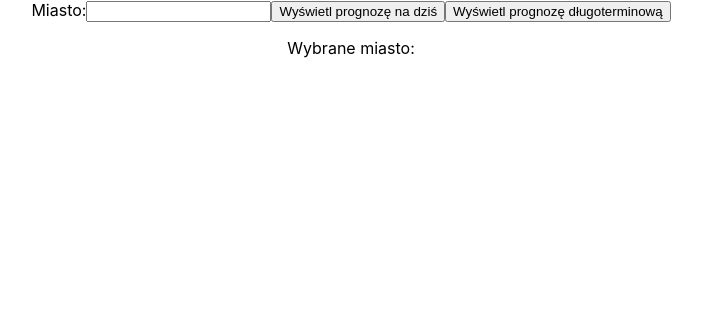
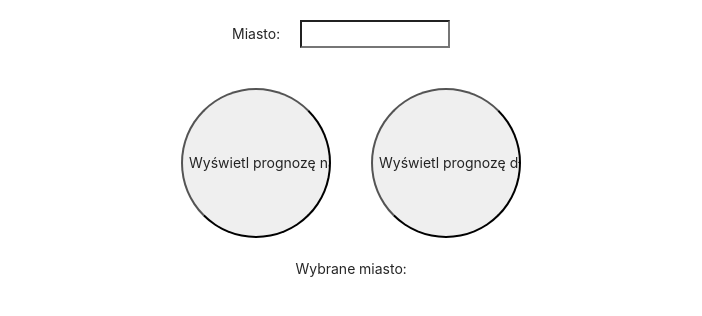
Before and after one commit to ewelina-wierzbicka/weather-app, a React (Create React App) app: page / in a window 1280 px wide. Shown: the top 316 px of the page, without its empty margins (289-991 px from the left). Built offline with nearby package versions, Linux system fonts and the light colour scheme.

Commit message:
change Form component to functional component, add react-jss

```diff
--- a/package.json
+++ b/package.json
@@ -6,8 +6,10 @@
     "@testing-library/jest-dom": "^4.2.4",
     "@testing-library/react": "^9.5.0",
     "@testing-library/user-event": "^7.2.1",
+    "antd": "^4.4.2",
     "react": "^16.13.1",
     "react-dom": "^16.13.1",
+    "react-jss": "^10.3.0",
     "react-scripts": "3.4.1"
   },
   "scripts": {
--- a/src/App.css
+++ b/src/App.css
@@ -1,3 +1,5 @@
+@import '~antd/dist/antd.css';
+
 .App {
   text-align: center;
 }
--- a/src/components/DailyWeather.jsx
+++ b/src/components/DailyWeather.jsx
@@ -1,4 +1,6 @@
 import React, { Component } from "react";
+import { Progress} from 'antd';
+
 
 export default class DailyWeather extends Component {
   render() {
@@ -7,7 +9,6 @@ export default class DailyWeather extends Component {
     let day = date.getDate();
     let month = date.getMonth();
     let year = date.getFullYear();
-    console.log(date, month, year);
     return (
       <div>
         {this.props.value && (
@@ -16,8 +17,7 @@ export default class DailyWeather extends Component {
               Data: {day}-{month}-{year}
             </p>
             <p>
-              Zachmurzenie:{" "}
-              {this.props.value.clouds.all || this.props.value.clouds}%{" "}
+              Zachmurzenie: <Progress type="circle" percent={this.props.value.clouds.all || this.props.value.clouds} />
             </p>
             {this.props.value.main && (
               <p>Temperatura: {this.props.value.main.temp}°C </p>
--- a/src/components/Form.jsx
+++ b/src/components/Form.jsx
@@ -1,92 +1,105 @@
-import React from "react";
+import React, { useState } from "react";
 import DailyWeather from "./DailyWeather";
+import { createUseStyles } from "react-jss";
 
-class Form extends React.Component {
-  constructor() {
-    super();
-    this.state = {
-      value: "",
-      city: "",
-      weather: [],
+const useStyles = createUseStyles({
+  cityInput: {
+    width: 150,
+    margin: 20,
+  },
+  buttons: {
+    display: "flex",
+    flexWrap: "wrap",
+    justifyContent: "center",
+  },
+  submitButton: {
+    width: 150,
+    height: 150,
+    borderRadius: "100%",
+    margin: 20,
+  },
+});
+
+const Form = () => {
+  const [value, setValue] = useState("");
+  const [city, setCity] = useState("");
+  const [weather, setWeather] = useState([]);
+
+  const classes = useStyles();
+
+  const handleChange = (event) => {
+    setValue(event.target.value);
   };
 
-    this.handleChange = this.handleChange.bind(this);
-    this.handleDailySubmit = this.handleDailySubmit.bind(this);
-    this.handleLongTermSubmit = this.handleLongTermSubmit.bind(this);
-  }
-
-  handleChange(event) {
-    this.setState({ value: event.target.value });
-  }
-
-  getDailyWeather = () => {
+  const getDailyWeather = () => {
     fetch(
-      `https://api.openweathermap.org/data/2.5/weather?q=${this.state.value}&appid=${process.env.REACT_APP_OPEN_WEATHER_ID}&units=metric`
+      `https://api.openweathermap.org/data/2.5/weather?q=${value}&appid=${process.env.REACT_APP_OPEN_WEATHER_ID}&units=metric`
     )
       .then((res) => res.json())
-      .then((data) =>
-        this.setState({
-          city: data.name,
-          weather: [data],
-        })
-      );
+      .then((data) => {
+        setCity(data.name);
+        setWeather([data]);
+      });
   };
 
-  getLongTermWeather = () => {
+  const getLongTermWeather = () => {
     fetch(
-      `https://api.openweathermap.org/data/2.5/weather?q=${this.state.value}&appid=${process.env.REACT_APP_OPEN_WEATHER_ID}&units=metric`
+      `https://api.openweathermap.org/data/2.5/weather?q=${value}&appid=${process.env.REACT_APP_OPEN_WEATHER_ID}&units=metric`
     )
       .then((res) => res.json())
       .then((data) => {
         fetch(`https://api.openweathermap.org/data/2.5/onecall?lat=${data.coord.lat}&lon=${data.coord.lon}&
             exclude=current,minutely,hourly&appid=${process.env.REACT_APP_OPEN_WEATHER_ID}&units=metric`)
           .then((res) => res.json())
-          .then((data) => this.setState({ weather: data.daily }));
+          .then((data) => setWeather(data.daily));
       });
   };
 
-  handleDailySubmit(event) {
+  const handleDailySubmit = (event) => {
     event.preventDefault();
-    this.getDailyWeather();
-  }
+    getDailyWeather();
+  };
 
-  handleLongTermSubmit(event) {
+  const handleLongTermSubmit = (event) => {
     event.preventDefault();
-    this.getLongTermWeather();
-  }
+    getLongTermWeather();
+  };
 
-  render() {
   return (
     <div>
       <form>
         <label>
           Miasto:
           <input
+            className={classes.cityInput}
             type="text"
-              value={this.state.value}
-              onChange={this.handleChange}
+            value={value}
+            onChange={handleChange}
           />
         </label>
+        <div className={classes.buttons}>
           <input
+            className={classes.submitButton}
             type="submit"
             value="Wyświetl prognozę na dziś"
-            onClick={this.handleDailySubmit}
+            onClick={handleDailySubmit}
           />
           <input
+            className={classes.submitButton}
             type="submit"
             value="Wyświetl prognozę długoterminową"
-            onClick={this.handleLongTermSubmit}
+            onClick={handleLongTermSubmit}
           />
+        </div>
       </form>
-        <p>Wybrane miasto: {this.state.city}</p>
+      <p>Wybrane miasto: {city}</p>
       <ul>
-          {this.state.weather.map((el) => (
+        {weather.map((el) => (
           <DailyWeather key={el.dt.toString()} value={el} />
         ))}
       </ul>
     </div>
   );
-  }
-}
+};
 
 export default Form;
```
Also changed, not shown: 1 other file (tests, documents, lock files or other folders). Lines whose indentation alone changed are shown as unchanged.
